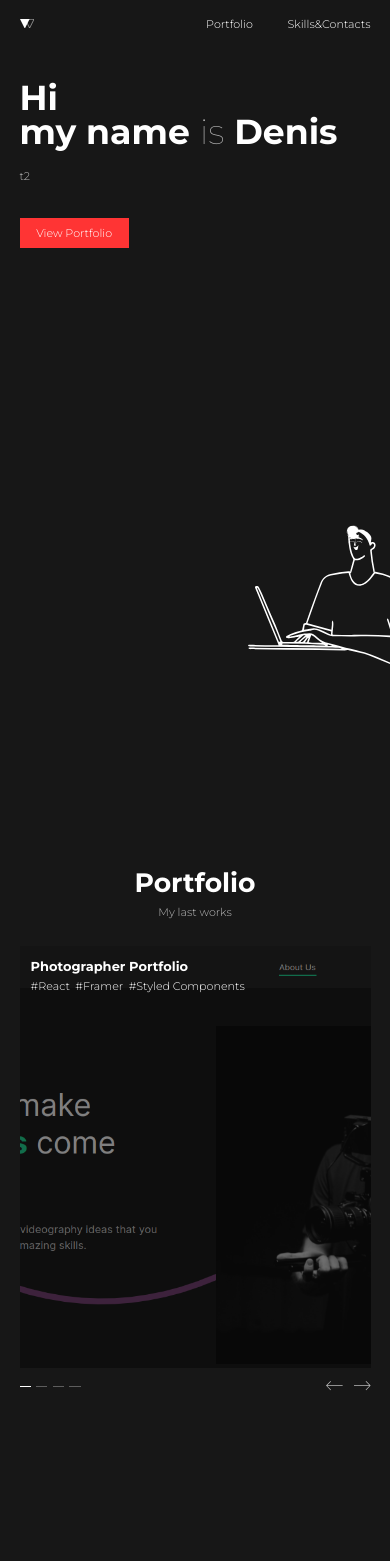
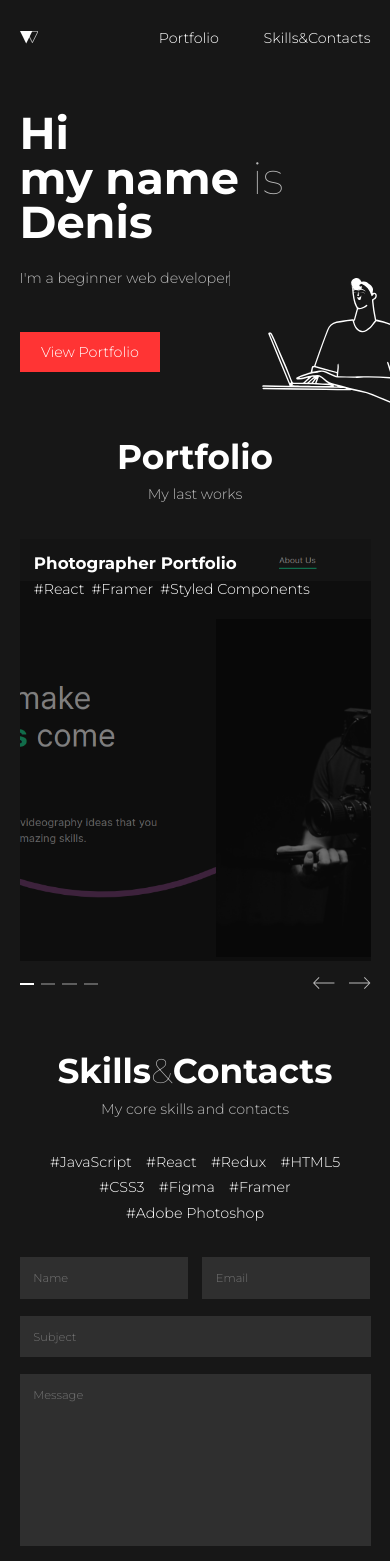
Before and after one commit to webvasenkov/my-portfolio, a React (Create React App) app: page / in a window 390 px wide. Shown: the top 1561 px of the page. Built offline with nearby package versions, Linux system fonts and the light colour scheme.

Commit message:
Responsive mobile

```diff
--- a/src/components/Hero.jsx
+++ b/src/components/Hero.jsx
@@ -1,31 +1,22 @@
-import React, { useState, useEffect } from 'react';
+import React, { useState, useEffect, memo } from 'react';
 import { Link } from 'react-scroll';
 import { ReactComponent as Logo } from '../assets/logo.svg';
 import { ReactComponent as BigShoesTorso } from '../assets/big-shoes-torso.svg';
+import { typeWriterEffect } from '../util';
 
-const Hero = () => {
-  const [about, setAbout] = useState(['t1', 't2']);
+const Hero = memo(() => {
   const [description, setDescription] = useState('');
+  const [about, setAbout] = useState([
+    `I'm a beginner web developer`,
+    `I live in Belarus`,
+    `I'm 21 years old`,
+    'You can see my portfolio or say hi.',
+  ]);
+  const [animationLine, setAnimationLine] = useState({ animationDuration: '0s', display: 'block' });
 
-  const delay = (ms = 150) => {
-    return new Promise((resolve, reject) => {
-      setTimeout(resolve, ms);
-    });
-  };
-
-  const typeWriterEffect = async () => {
-    for (let i = 0; i < about.length; i++) {
-      setDescription('');
-      for (let j = 0; j < (!i ? about[i].length + 1 : about[i].length); j++) {
-        await delay();
-        setDescription((descriptionPrev) => {
-          return descriptionPrev + about[i][j];
-        });
-      }
-    }
-  };
-
-  useEffect(() => typeWriterEffect(), []);
+  useEffect(() => {
+    typeWriterEffect(about, setDescription, setAnimationLine);
+  }, [about]);
 
   return (
     <section className='hero'>
@@ -51,15 +42,18 @@ const Hero = () => {
           <h1 className='hero__title'>
             Hi <br /> my name <span className='thin'>is</span> Denis
           </h1>
-          <p className='hero__description'>{description}</p>
+          <div className='hero__description-wrapper'>
+            <p className='hero__description'>{description}</p>
+            <span className='hero__description-line' style={animationLine} />
+          </div>
           <Link className='hero__button red-button' to='portfolio' smooth>
             View Portfolio
           </Link>
+          <BigShoesTorso className='hero__big-shoes-torso' />
         </div>
-        <BigShoesTorso className='hero__big-shoes-torso' />
       </div>
     </section>
   );
-};
+});
 
 export default Hero;
--- a/src/components/SkillsContacts.jsx
+++ b/src/components/SkillsContacts.jsx
@@ -10,7 +10,11 @@ const SkillsContacts = ({ skills }) => {
         </h2>
         <p className='skills-contacts__description'>My core skills and contacts</p>
         <ul className='skills-contacts__skills'>
-          <li className='skills-contacts__skill'></li>
+          {skills.map((skill) => (
+            <li className='skills-contacts__skill' key={skill.id}>
+              {skill.name}
+            </li>
+          ))}
         </ul>
         <Form />
       </div>
--- a/src/styles/_default.scss
+++ b/src/styles/_default.scss
@@ -2,12 +2,17 @@
 
 :root {
   font-size: calc(0.45em + 1vw);
+
+  @media (max-width: 768px) {
+    font-size: calc(0.65em + 1vw);
+  }
 }
 
 * {
   margin: 0;
   padding: 0;
   box-sizing: border-box;
+  user-select: none;
 }
 
 h1 {
--- a/src/styles/_hero.scss
+++ b/src/styles/_hero.scss
@@ -8,7 +8,7 @@
   display: flex;
   justify-content: space-between;
   align-items: center;
-  padding: 1.5em 0;
+  padding: 2em 0;
 }
 
 .nav {
@@ -25,24 +25,36 @@
 }
 
 .hero {
-  position: relative;
   min-height: 100vh;
-
+  @media (max-width: 1024px) and (max-height: 1366px) {
+    min-height: auto;
+  }
   &__about {
-    margin-top: 3em;
-  }
-
-  &__about-wrapper {
+    position: relative;
+    padding: 2.5em 0;
   }
 
   &__title {
     line-height: 1;
   }
 
-  &__description {
+  &__description-wrapper {
     height: 1em;
     margin-top: 1.7em;
     opacity: 0.7;
+    position: relative;
+    width: max-content;
+  }
+
+  &__description-line {
+    width: 1px;
+    height: 100%;
+    background: #fff;
+    top: 0.15em;
+    right: 0;
+    position: absolute;
+    animation-name: typeWriter;
+    animation-iteration-count: infinite;
   }
 
   &__button {
@@ -51,9 +63,23 @@
 
   &__big-shoes-torso {
     position: absolute;
-    right: -8.5%;
+    right: -14%;
     width: 45%;
-    top: 75%;
-    transform: translateY(-75%);
+    top: 2.5em;
+
+    @media (max-width: 1024px) and (max-height: 1366px) {
+      bottom: 0em;
+      top: auto;
+    }
   }
 }
+
+@keyframes typeWriter {
+  0% {
+    opacity: 0;
+  }
+
+  100% {
+    opacity: 1;
+  }
+}
--- a/src/styles/_portfolio.scss
+++ b/src/styles/_portfolio.scss
@@ -1,5 +1,9 @@
 .portfolio {
   min-height: 100vh;
+
+  @media (max-width: 1024px) and (max-height: 1366px) {
+    min-height: auto;
+  }
 
   &__container {
     padding: 2em 0;
@@ -44,6 +48,7 @@
   &__slide-tools {
     margin-top: 0.5em;
     display: flex;
+    flex-wrap: wrap;
   }
 
   &__slide-tool {
@@ -59,7 +64,7 @@
   }
 
   &__control-slider {
-    padding: 1em 0;
+    margin-top: 1em;
     display: flex;
     justify-content: space-between;
   }
--- a/src/styles/_skills-contacts.scss
+++ b/src/styles/_skills-contacts.scss
@@ -6,6 +6,11 @@
     flex-direction: column;
     align-items: center;
     padding: 2em 0;
+    width: 60%;
+
+    @media (max-width: 992px) {
+      width: 90%;
+    }
   }
 
   &__description {
@@ -14,11 +19,30 @@
     opacity: 0.7;
   }
 
+  &__skills {
+    margin-top: 2em;
+    display: flex;
+    flex-wrap: wrap;
+    justify-content: center;
+    max-width: 50%;
+
+    @media (max-width: 992px) {
+      max-width: 100%;
+    }
+  }
+
+  &__skill {
+    margin: 0.5em 0.5em 0;
+    &::before {
+      content: '#';
+    }
+  }
+
   &__form {
     margin-top: 2.5em;
     display: flex;
     flex-direction: column;
-    width: 60%;
+    width: 100%;
   }
 
   &__form-top,
--- /dev/null
+++ b/src/util.js
@@ -0,0 +1,36 @@
+const delay = (ms) => {
+  return new Promise((resolve) => {
+    setTimeout(resolve, ms);
+  });
+};
+
+export const typeWriterEffect = async (about, setDescription, setAnimationLine) => {
+  for (let i = 0; i < about.length; i++) {
+    for (let j = 0; j < about[i].length * 2 + 1; j++) {
+      // type text
+      if (j < about[i].length) {
+        await delay(180);
+        setDescription((descriptionPrev) => {
+          return descriptionPrev + about[i][j];
+        });
+      }
+      // delay after typed text
+      else if (j === about[i].length) {
+        setAnimationLine((animationLinePrev) => ({ ...animationLinePrev, animationDuration: '0.6s' }));
+        await delay(1500);
+      }
+      // remove text
+      else if (i !== about.length - 1) {
+        setAnimationLine((animationLinePrev) => ({ ...animationLinePrev, animationDuration: '0s' }));
+        await delay(50);
+        setDescription((descriptionPrev) => {
+          return descriptionPrev.slice(0, descriptionPrev.length - 1);
+        });
+      }
+      // line display none
+      else {
+        setAnimationLine((animationLinePrev) => ({ ...animationLinePrev, animationDuration: '0s', display: 'none' }));
+      }
+    }
+  }
+};
```
Also changed, not shown: public/manifest.json, 1 other file (tests, documents, lock files or other folders).
